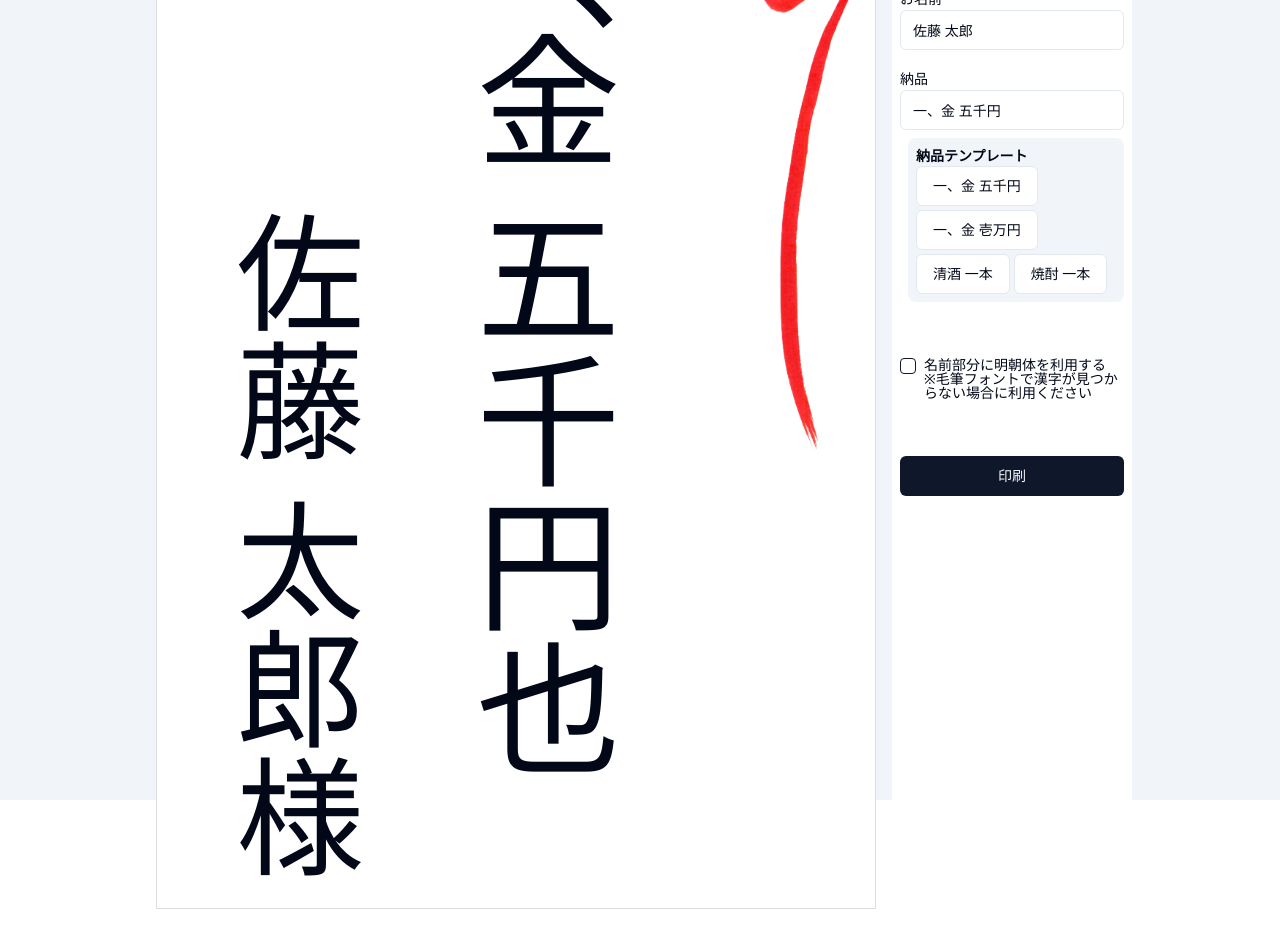
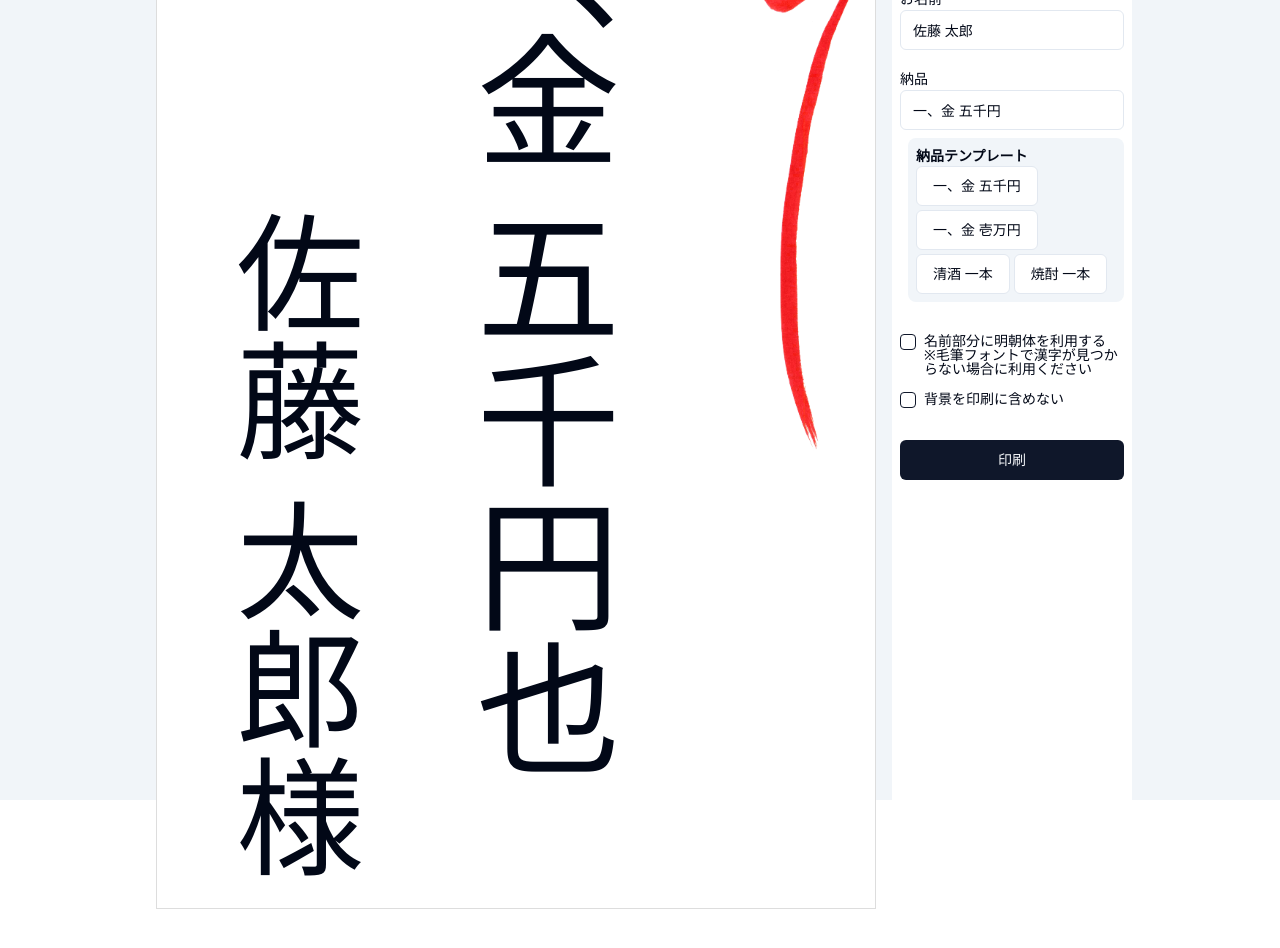
Before and after one commit to Remicck/noshi_generator, a React (Vite) app: page / in a window 1280 px wide. Built offline with nearby package versions, Linux system fonts and the light colour scheme; a web font is replaced by a local one.

Commit message:
印刷時に熨斗が含まれている紙を利用する場合、印刷しないオプションを追加

```diff
--- a/src/App.tsx
+++ b/src/App.tsx
@@ -12,6 +12,7 @@ import { Checkbox } from '@/components/ui/checkbox';
 function App() {
   const [formValue, setFormValue] = useState<FormValue>(initialFormValue);
   const [forceMincho, setForceMincho] = useState<boolean>(false);
+  const [disableBackground, setDisableBackground] = useState<boolean>(false);
   const handleChangeFormValue = (key: keyof FormValue, e: React.ChangeEvent<HTMLInputElement>) => {
     setFormValue((prev) => ({ ...prev, [key]: e.target.value }));
   };
@@ -28,7 +29,11 @@ function App() {
         <div className="grid grid-cols-4 gap-2 min-h-full">
           {/* Left:: preview */}
           <div className="col-span-3 flex justify-center items-center rounded-lg p-2">
-            <Preview formValue={formValue} forceMincho={forceMincho} />
+            <Preview
+              formValue={formValue}
+              forceMincho={forceMincho}
+              disableBackground={disableBackground}
+            />
           </div>
           {/* Right: Input */}
           <div className="h-full flex flex-col gap-4 bg-white p-2 rounded-lg">
@@ -69,7 +74,7 @@ function App() {
                 </div>
               </div>
             </div>
-            <div className="my-10 flex flex-col gap-4">
+            <div className="my-4 flex flex-col gap-4">
               <div className="flex flex-row gap-2">
                 <Checkbox
                   id="force-mincho-flg"
@@ -88,6 +93,20 @@ function App() {
                   </span>
                 </label>
               </div>
+              <div className="flex flex-row gap-2">
+                <Checkbox
+                  id="disable-background-flg"
+                  onCheckedChange={(checked: boolean) => {
+                    setDisableBackground(checked);
+                  }}
+                />
+                <label
+                  htmlFor="disable-background-flg"
+                  className="text-sm font-medium leading-none peer-disabled:cursor-not-allowed peer-disabled:opacity-70 cursor-pointer select-none"
+                >
+                  背景を印刷に含めない
+                </label>
+              </div>
             </div>
             <Button className="w-full" onClick={handlePrintClick}>
               印刷
--- a/src/components/Preview.tsx
+++ b/src/components/Preview.tsx
@@ -7,9 +7,10 @@ import { ichikinFormat } from '@/lib/formatter';
 type PreviewProps = {
   formValue: FormValue;
   forceMincho: boolean;
+  disableBackground: boolean;
 };
 export function Preview(props: PreviewProps) {
-  const { formValue, forceMincho } = props;
+  const { formValue, forceMincho, disableBackground } = props;
   return (
     <div id="printableArea" className={clsx(styles.wrap, 'bg-white p-2 flex flex-row flex-nowrap')}>
       <div
@@ -43,7 +44,12 @@ export function Preview(props: PreviewProps) {
       <div className={clsx('w-[35%] flex items-center justify-start', styles.nouhinText)}>
         {formValue.item && <>{ichikinFormat(formValue.item)}也</>}
       </div>
-      <div className={clsx('w-[28%] flex items-start justify-end mt-5')}>
+      <div
+        className={clsx(
+          'w-[28%] flex items-start justify-end mt-5',
+          disableBackground && 'opacity-0'
+        )}
+      >
         <img src={noshiImage} alt="のし" className="w-1/2" />
       </div>
     </div>
```
